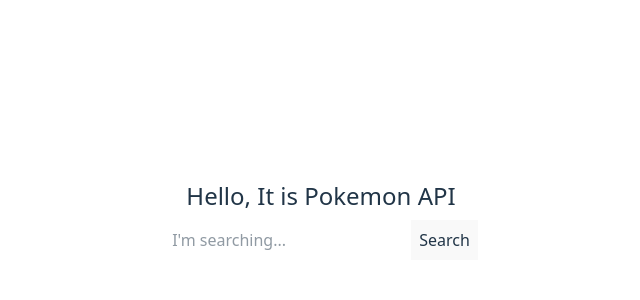
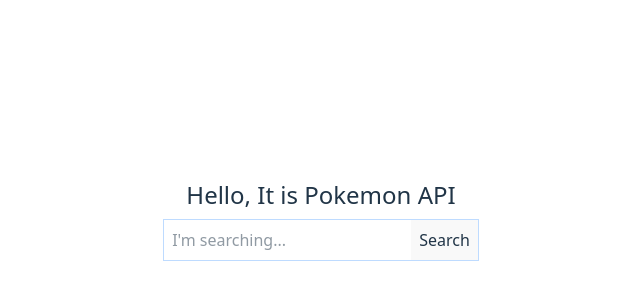
Before and after one commit to alyamba/rs, a React (Vite) app: page / in a window 1280 px wide. Shown: the part 180-480 px from the top of the page, without its empty margins (319-959 px from the left). Built offline with nearby package versions, Linux system fonts and the light colour scheme.

Commit message:
feat: add styles for Header

```diff
--- a/src/components/Header/Header.tsx
+++ b/src/components/Header/Header.tsx
@@ -1,22 +1,22 @@
 import { Component } from 'react';
 import type { Props } from './types';
 
-export class Header extends Component<Props, object> {
+export class Header extends Component<Props> {
   render() {
     const { value, onChangeValue, onSearch } = this.props;
 
     return (
       <div className="flex flex-col items-center gap-2">
         <h1 className="text-2xl">Hello, It is Pokemon API</h1>
-        <div>
+        <div className="border border-blue-200">
           <input
-            className="p-2"
+            className="p-2 focus:outline-blue-300"
             type="text"
             placeholder="I'm searching..."
             value={value}
             onChange={onChangeValue}
           />
-          <button onClick={onSearch} className="p-2">
+          <button onClick={onSearch} className="p-2 bg-blue-200">
             Search
           </button>
         </div>
```
